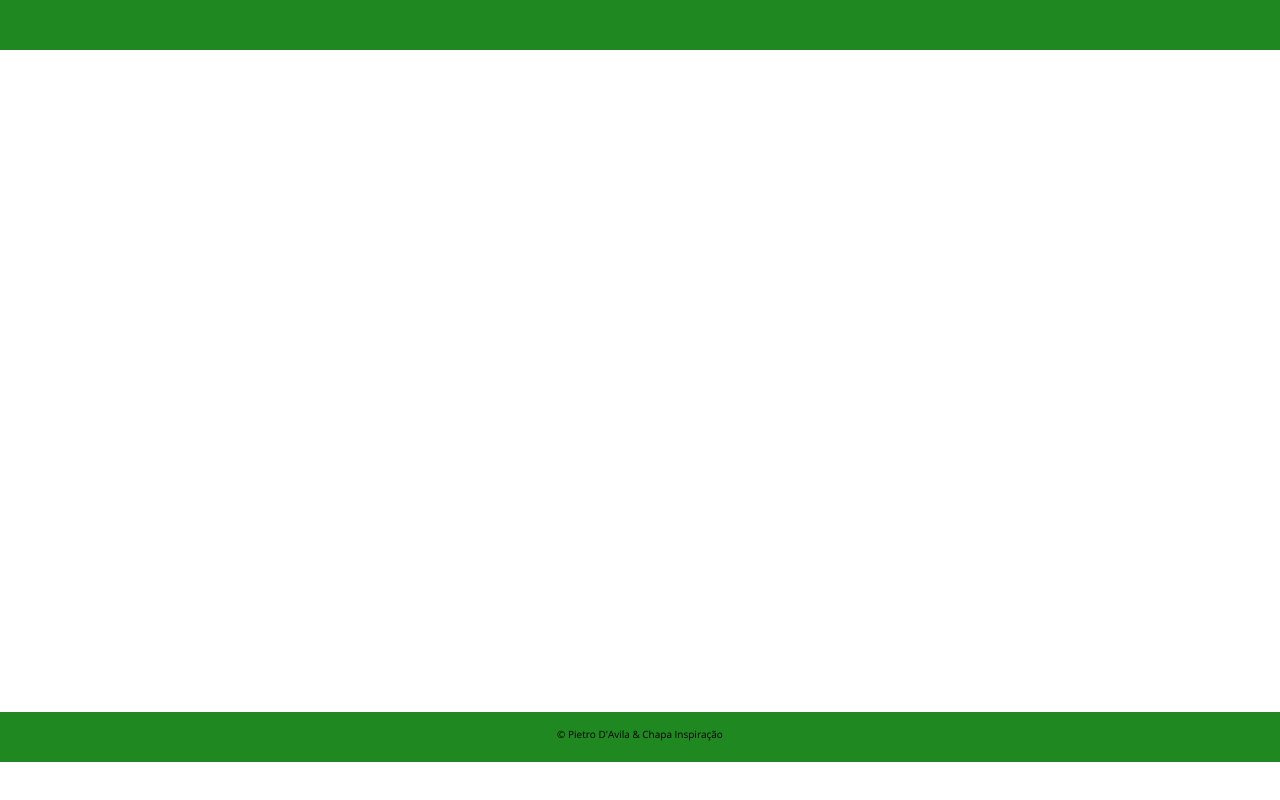
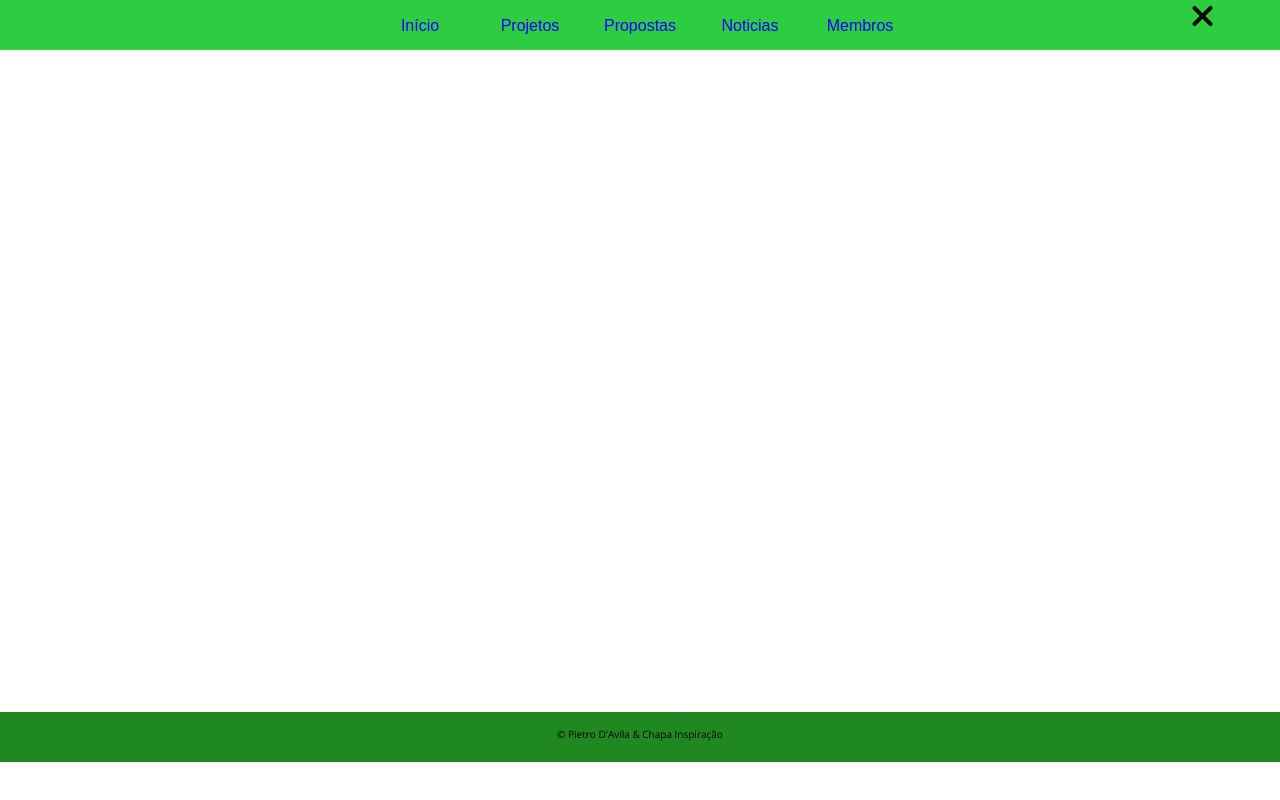
Before and after one commit to 1phantm1/Chapa-Inspiracao, a plain HTML site: page inspiração/index.html in a window 1280 px wide. Drawn offline with nearby package versions, Linux system fonts and the light colour scheme.

Commit message:
responsive header

```diff
--- a/inspiração/assets/css/header.css
+++ b/inspiração/assets/css/header.css
@@ -1,5 +1,5 @@
 @charset "UTF-8";
-/*header settings*/
+/*header defaults*/
 .overlay{
     position: fixed;
     top: 0;
@@ -10,15 +10,12 @@
     transition: opacity 0.3 ease;
     display: none;
 }
-.menu{
-    display: flex;
-    justify-content: center;
-    align-items: center;
-    font-family: var(--Osans);
+header{
+    width: 100%;
+    height: 50px;
     background-color: var(--dark_green);
-    width: 100vw;
-    height: 50px;
 }
+
 .burguer-menu{
     position: absolute;
     top: 2%;
@@ -28,49 +25,59 @@
     font-size: 2em;
     cursor: pointer;
 }
-.menu ul{
+.menu{
     display: flex;
     flex-direction: column;
     text-align: center;
+    align-items: center;
+    justify-content: center;
     padding: 10px;
     position: fixed;
     top: -200px;
     width: 100%;
     height: 200px;
     background-color: var(--main_green);
-    font-size: 18px;
+    font-family: var(--Osans);
     transition: top 0.3s ease-out;
     z-index: 1;
-
 }
-.menu ul li{
+.menu.open{
+    top: 0;
+}
+.menu li{
     padding: 5px;
+    list-style: none;
     transition: background-color 0.3 ease, transform 0.3 ease, border-bottom 1s ease-in;
 }
-.menu ul li a{
+.menu li button{
+    width: 150px;
     text-decoration: none;
     color: var(--dark_blue);
+    background-color: transparent;
+    border: none;
+    cursor: pointer;
+    font-size: 16px;
 }
-.menu ul li:nth-child(1),
-.menu ul li:nth-child(2),
-.menu ul li:nth-child(3),
-.menu ul li:nth-child(4),
-.menu ul li:nth-child(5),
-.menu ul li:nth-child(6){
+.menu li:nth-child(1),
+.menu li:nth-child(2),
+.menu li:nth-child(3),
+.menu li:nth-child(4),
+.menu li:nth-child(5),
+.menu li:nth-child(6){
     margin: 0;
 }
-.menu ul li a:hover {
+.menu li button:hover {
     color: #5548e0;
     text-decoration: underline;
 }
 .menu .open{
     top: calc(8% - 50px);
 }
-.menu .close{
+.close{
     display: none;
     z-index: 2;
     cursor: pointer;
-    font-size: 1.5em;
+    font-size: 2em;
     position: absolute;
-    left: 92%;
+    left: 93%;
 }
--- a/inspiração/assets/css/mq.css
+++ b/inspiração/assets/css/mq.css
@@ -1,15 +1,19 @@
-/*media query settings*/
-@media screen and (min-width: 600px){
-        .menu ul{
-        display: inline;
-        position: absolute;
-        background-color: black;
-        top: 0;
-    }
-    .burguer-menu{
+@media screen and (min-width: 610px){
+
+    .close{
         display: none;
     }
-    .menu .close{
+    .burguer-icon{
         display: none;
     }
+    .menu{
+        position: absolute;
+        top: 0 !important;
+        height: 50px !important;
+        flex-direction: row !important;
+    }
+    .menu li button{
+        width: 100px !important;
+    }
+
 }
--- a/inspiração/assets/js/menu.js
+++ b/inspiração/assets/js/menu.js
@@ -8,7 +8,6 @@ burguer_icon.addEventListener("click", function burguer() {
   if (!isopen) {
     closed.style.display = "block"
     menu.classList.toggle("open")
-
     overlay.style.display = "block"
   } else {
     closed.style.display = "none"
--- a/inspiração/index.html
+++ b/inspiração/index.html
@@ -22,16 +22,14 @@
         <div class="burguer-menu">
             <i id="burguer-icon" class="fa-solid fa-bars burguer-icon"></i>
         </div>
-        <nav role="navigation" id="menu" class="menu">
             <i id="close" class="fa-solid fa-xmark close"></i>
-            <ul id="menu_list">
-                <li><a href="#inicio">Início</a></li>
-                <li><a href="#projetos">Projetos</a></li>
-                <li><a href="pages/propostas.html">Propostas</a></li>
-                <li><a href="#noticias">Noticias</a></li>
-                <li><a href="#membros">Membros</a></li>
+            <ul id="menu_list" class="menu">
+                <li><button>Início</button></li>
+                <li><button>Projetos</button></li>
+                <li><button>Propostas</button></li>
+                <li><button>Noticias</button></li>
+                <li><button>Membros</button></li>
             </ul>
-        </div>
     </header>
     <main>
         <section id="projetos">
```
